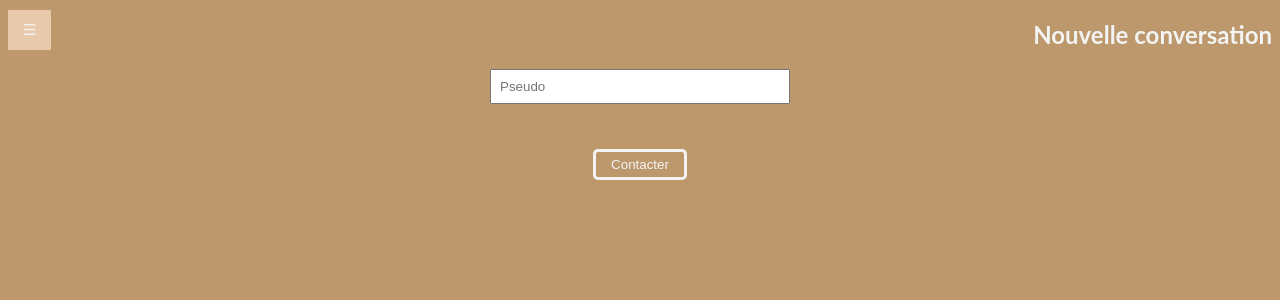
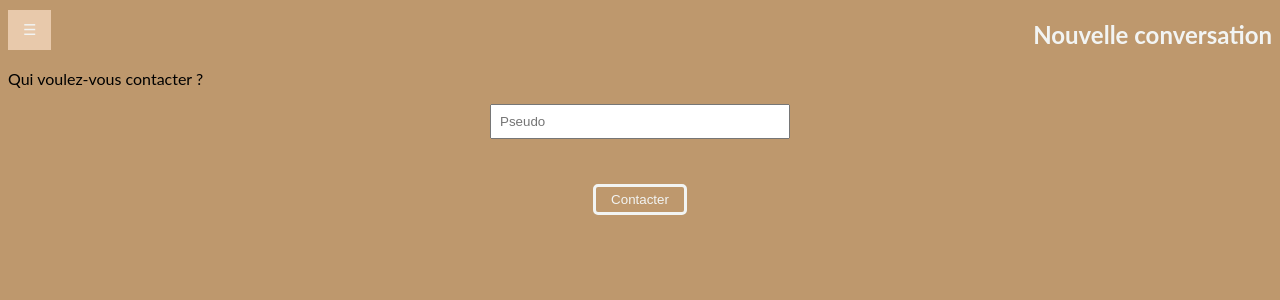
Before and after one commit to CEDRICLEBRUN/SPORTSMATE, a Django app: page /conversations/start/ in a window 1280 px wide. Shown: the top 300 px of the page. Run offline with Django 5.2, Linux system fonts and the light colour scheme; a user stored in the database is signed in; data comes from the database, SQL or seed files in the repository; some libraries are stand-ins or nearby versions.

Commit message:
Update start conversation

```diff
--- a/myproject/myapp/templates/messaging/start_conversation.html
+++ b/myproject/myapp/templates/messaging/start_conversation.html
@@ -2,13 +2,15 @@
 
 {% block content %}
 
-    <div class="container">
+    <div class="container start-conversation">
         <h2>Nouvelle conversation</h2>
+
+        <p>Qui voulez-vous contacter ?</p>
         <form method="post">
             {% csrf_token %}
             <div>
                 <label for="user_search" hidden></label>
-                <input type="text" id="user_search" onkeyup="filterUsers()" placeholder="Pseudo">
+                <input type="text" id="user_search" onkeyup="filterUsers()" class="form-control" placeholder="Pseudo">
             </div>
             <div id="user-list">
                 {% for user in users %}
@@ -16,7 +18,7 @@
                 {% endfor %}
             </div>
             <input type="hidden" name="other_user_id" id="selected_user_id">
-            <div class="div-btn-main">
+            <div class="div-btn-main contact-btn">
                 <button type="submit" class="btn-main">Contacter</button>
             </div>
         </form>
```
